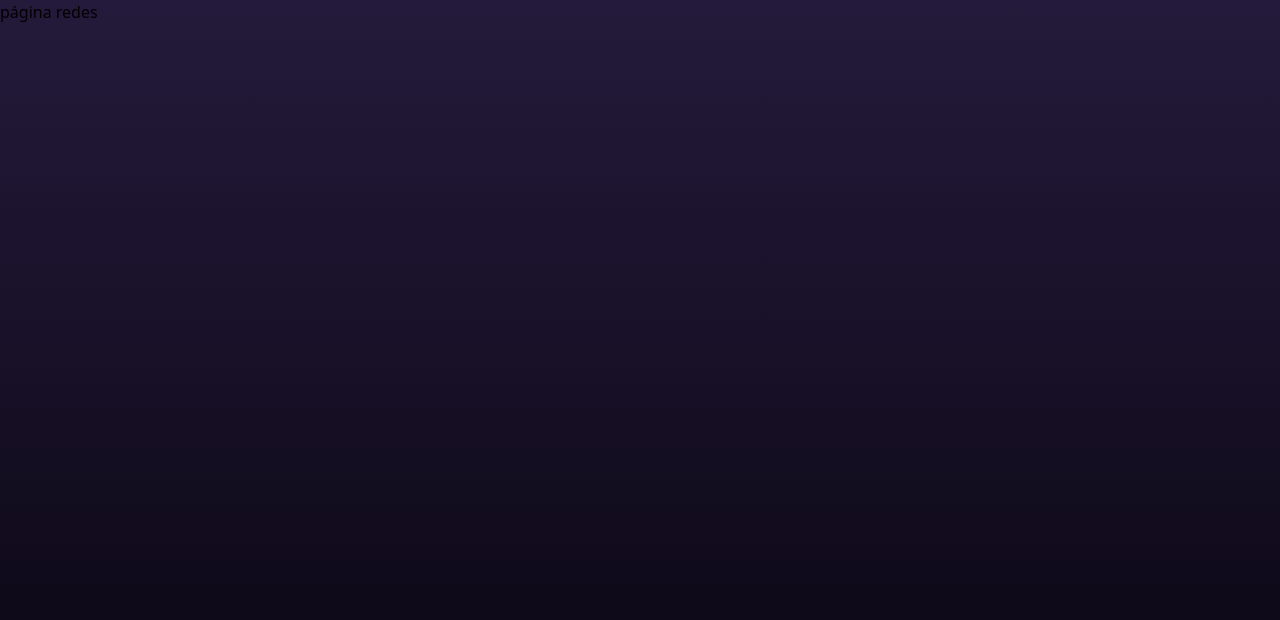
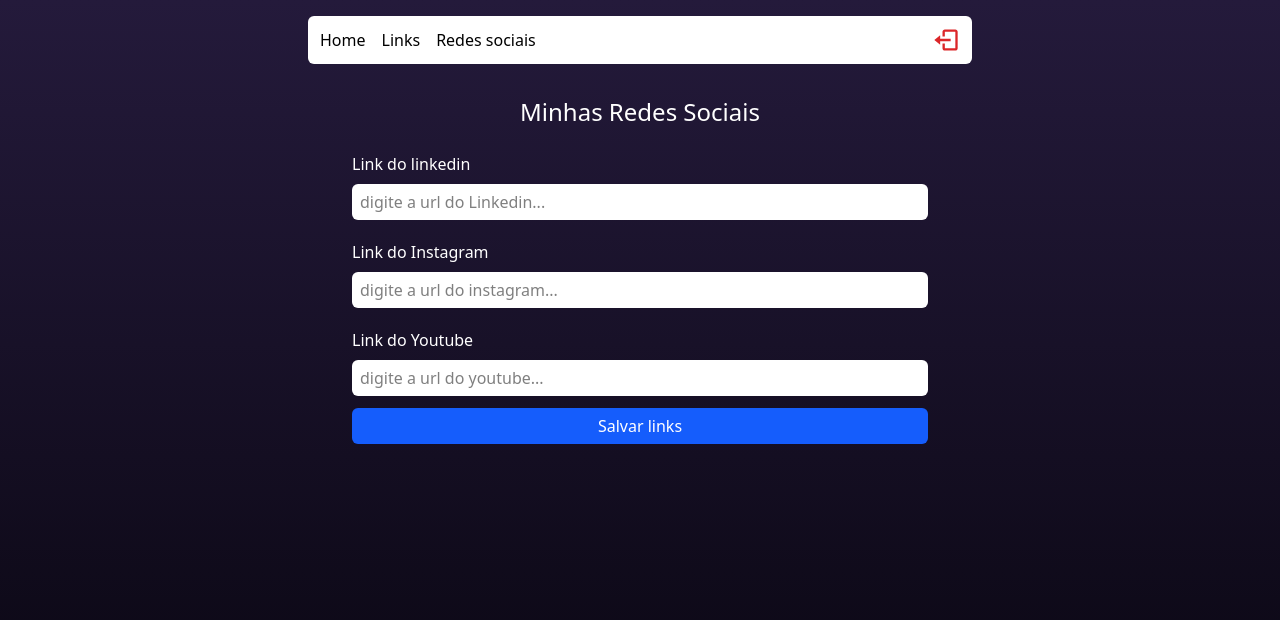
Before and after one commit to alzevirmaica/projeto_linketree, a React (Vite) app: page /networks in a window 1280 px wide. Shown: the top 620 px of the page. Built offline with nearby package versions, Linux system fonts and the light colour scheme; no server answers; the database is empty.

Commit message:
Fetching data from the database

```diff
--- a/src/pages/networks/index.tsx
+++ b/src/pages/networks/index.tsx
@@ -1,7 +1,89 @@
+import { Header } from "../../components/header";
+import { Input } from "../../components/input";
+import { useState, type FormEvent, useEffect } from "react";
+import { db } from "../../services/firebaseConnection";
+import { doc, setDoc, getDoc } from "firebase/firestore";
+
 function Networks() {
+  const [linkedin, setLinkedin] = useState("");
+  const [instagram, setInstagram] = useState("");
+  const [youtube, setYoutube] = useState("");
+
+  useEffect(() => {
+    function loadLinks() {
+      const docRef = doc(db, "social", "link");
+      getDoc(docRef).then((snapshot) => {
+        if (snapshot.data() !== undefined) {
+          setLinkedin(snapshot.data()?.linkedin);
+          setInstagram(snapshot.data()?.instagram);
+          setYoutube(snapshot.data()?.youtube);
+        }
+      });
+    }
+
+    loadLinks();
+  }, []);
+
+  function handleRegister(e: FormEvent) {
+    e.preventDefault();
+
+    setDoc(doc(db, "social", "link"), {
+      linkedin: linkedin,
+      instagram: instagram,
+      youtube: youtube,
+    });
+
+    setLinkedin("");
+    setInstagram("");
+    setYoutube("");
+  }
+
   return (
-    <div>
-      <h1>página redes</h1>
+    <div className="flex items-center flex-col min-h-screen pb-7 px-2">
+      <Header />
+
+      <h1 className="text-white text-2xl font-medium mt-8 mb-4">
+        Minhas Redes Sociais
+      </h1>
+
+      <form onClick={handleRegister} className="flex flex-col max-w-xl w-full">
+        <label className="text-white font-medium mt-2 mb-2">
+          Link do linkedin
+        </label>
+        <Input
+          placeholder="digite a url do Linkedin..."
+          type="url"
+          value={linkedin}
+          onChange={(e) => setLinkedin(e.target.value)}
+        />
+
+        <label className="text-white font-medium mt-2 mb-2">
+          Link do Instagram
+        </label>
+        <Input
+          placeholder="digite a url do instagram..."
+          type="url"
+          value={instagram}
+          onChange={(e) => setInstagram(e.target.value)}
+        />
+
+        <label className="text-white font-medium mt-2 mb-2">
+          Link do Youtube
+        </label>
+        <Input
+          placeholder="digite a url do youtube..."
+          type="url"
+          value={youtube}
+          onChange={(e) => setYoutube(e.target.value)}
+        />
+
+        <button
+          type="submit"
+          className="text-white bg-blue-600 h-9 rounded-md items-center justify-center flex mb-7 font-medium cursor-pointer"
+        >
+          Salvar links
+        </button>
+      </form>
     </div>
   );
 }
```
